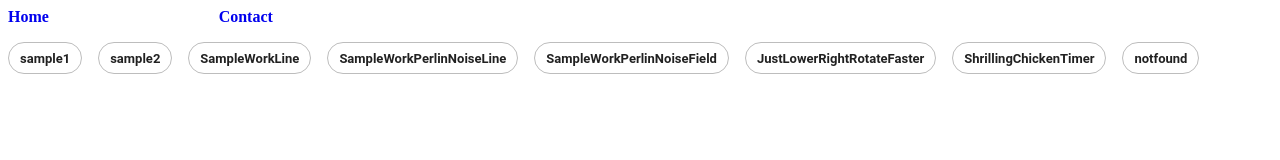
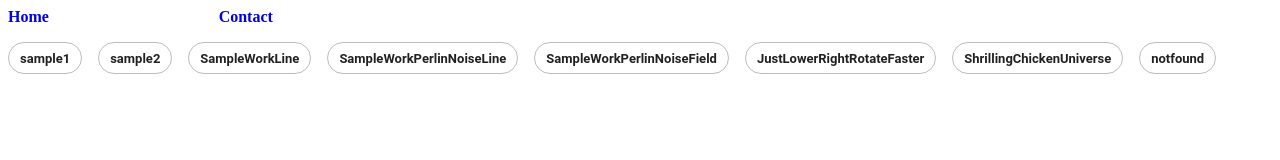
Before and after one commit to tiki-torches/GenerativeArtWorks, a React app: page / in a window 1280 px wide. Shown: the top 160 px of the page. Built offline with nearby package versions, Linux system fonts and the light colour scheme; the HTML template or start-up script is replaced by a standard one.

Commit message:
change #7 作品名を変更

```diff
--- a/src/Works/Management/WorkList.tsx
+++ b/src/Works/Management/WorkList.tsx
@@ -6,7 +6,7 @@ import { SampleWorkPerlinNoiseLine } from './Samples/SampleWorkPerlinNoiseLine'
 import { SampleWorkPerlinNoiseField } from './Samples/SampleWorkPerlinNoiseField'
 import { NotFound } from './NotFound'
 import { JustLowerRightRotateFaster } from '../Workfiles/JustLowerRightRotateFaster'
-import { ShrillingChickenTimer } from '../Workfiles/ShrillingChickenTimer'
+import { ShrillingChickenUniverse } from '../Workfiles/ShrillingChickenUniverse'
 
 export const WORK_LIST: Array<any> = [
 
@@ -17,7 +17,7 @@ export const WORK_LIST: Array<any> = [
   SampleWorkPerlinNoiseField,
 
   JustLowerRightRotateFaster,
-  ShrillingChickenTimer,
+  ShrillingChickenUniverse,
 
   NotFound
 
--- a/src/Works/Workfiles/ShrillingChickenTimer.ts
+++ b/src/Works/Workfiles/ShrillingChickenUniverse.ts
@@ -13,9 +13,9 @@ import chicken3 from './Medium/chicken3.mp3'
 import chicken4 from './Medium/chicken4.mp3'
 
 
-export class ShrillingChickenTimer extends GenerativeWork{
+export class ShrillingChickenUniverse extends GenerativeWork{
 
-  static workID     : string = 'ShrillingChickenTimer';
+  static workID     : string = 'ShrillingChickenUniverse';
   cameraType    : Option['camera'] = 'Orthographic';
 
   tdobjs: Array<THREE.Line | THREE.Mesh>;
@@ -52,7 +52,7 @@ export class ShrillingChickenTimer extends GenerativeWork{
     this.chickens.push(c3);
 
     const mesh4 = this.createMesh();
-    const c4 = new ChickenHand(mesh4, cryCoord, chicken4, 1/8, 100);
+    const c4 = new ChickenHand(mesh4, cryCoord, chicken4, 1/16, 100);
     this.tdobjs.push(mesh4);
     this.chickens.push(c4);
 
```
